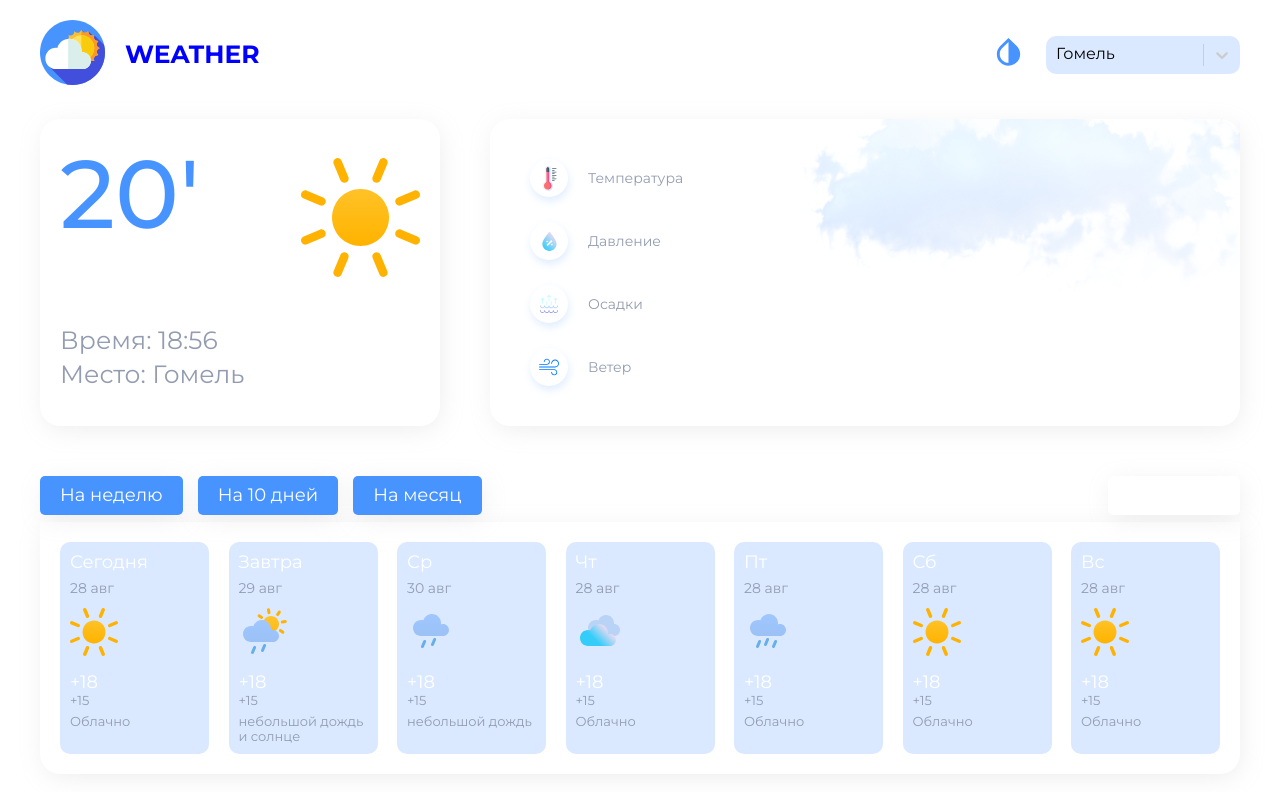
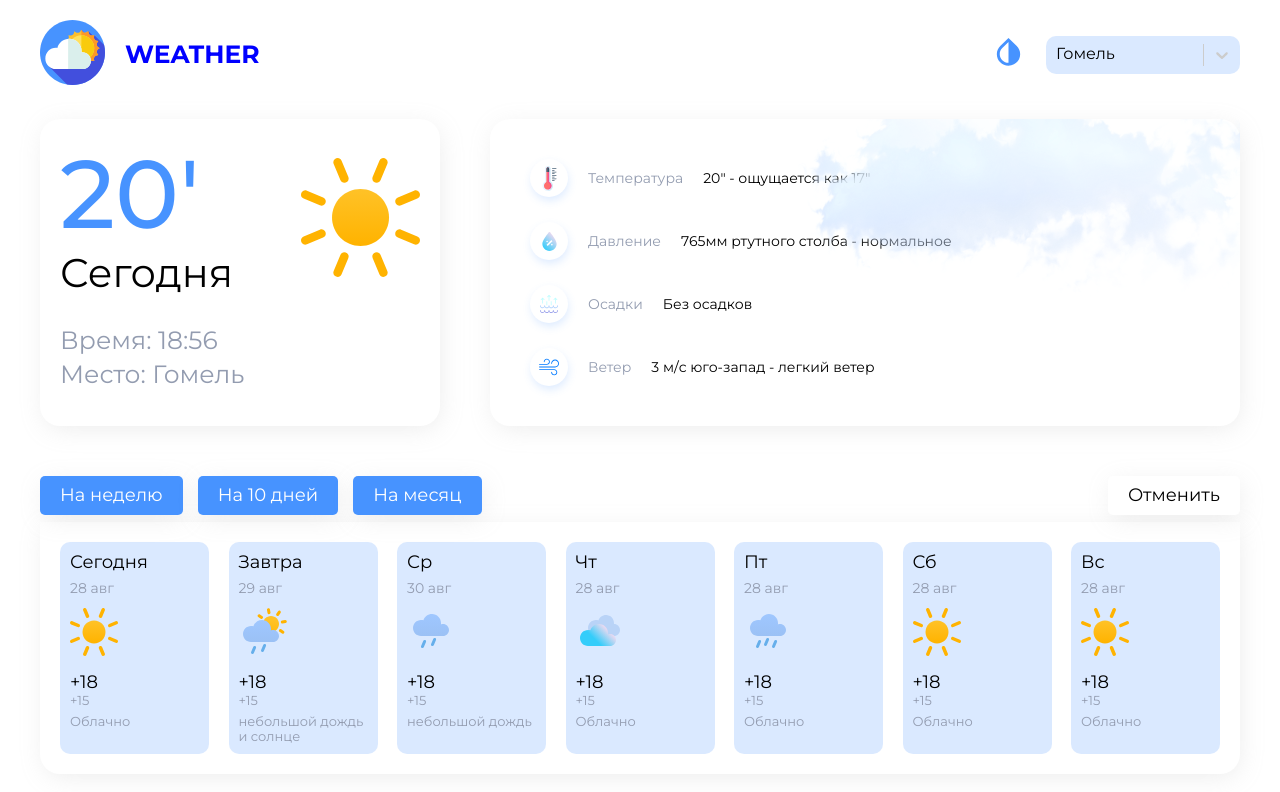
Before and after one commit to GarryProhor/weather-react, a React (Create React App) app: page / in a window 1280 px wide. Shown: the top 792 px of the page. Built offline with nearby package versions, Linux system fonts and the light colour scheme.

Commit message:
save theme on localStorage

```diff
--- /dev/null
+++ b/src/model/Storage.ts
@@ -0,0 +1,12 @@
+export const storage = {
+    setItem: (name: string, item: any) => {
+        localStorage.setItem(name, JSON.stringify(item));
+    },
+    getItem: (name: string) => {
+        const item = localStorage.getItem(name);
+
+        if(item){
+            return JSON.parse(item);
+        }
+    }
+}
--- a/src/provider/ThemeProvider.tsx
+++ b/src/provider/ThemeProvider.tsx
@@ -1,15 +1,20 @@
 import React, {ReactNode} from "react";
 import {Theme, ThemeContext} from "../context/ThemeContext";
 import {changeCssRootVariables} from "../model/ChangeCssRootVariables";
+import {storage} from "../model/Storage";
 
 interface Props {
     children: ReactNode,
 }
 
 export const ThemeProvider = ({children, ...props}: Props) => {
-    const [theme, setTheme] = React.useState<Theme>(Theme.LIGHT);
+    const [theme, setTheme] = React.useState<Theme>(
+        storage.getItem('theme') || Theme.LIGHT
+    );
 
+    changeCssRootVariables(theme);
     const changeTheme = (theme: Theme) => {
+        storage.setItem('theme', theme);
         setTheme(theme);
         changeCssRootVariables(theme);
     }
```
